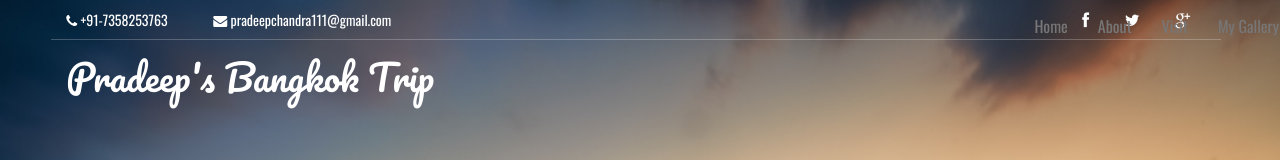
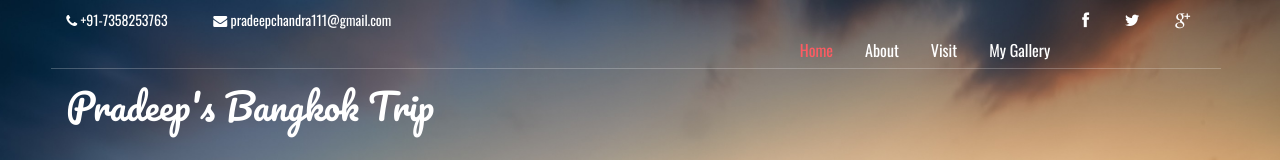
Before and after one commit to pradeep1511/bangkoktrip, a plain HTML site: page index.html in a window 1280 px wide. Shown: the top 160 px of the page. Drawn offline with nearby package versions, Linux system fonts and the light colour scheme.

Commit message:
Add files via upload

```diff
--- a/index.html
+++ b/index.html
@@ -32,6 +32,22 @@
 						<li><a class="facebook" href="https://plus.google.com/u/0/112842925193924857679" target="_blank"><i class="fa fa-google-plus" aria-hidden="true"></i></a></li>
 					</ul>
 				</div>
+				<div class="top-nav">
+					<nav class="navbar navbar-default">
+											<button type="button" class="navbar-toggle" data-toggle="collapse" data-target="#bs-example-navbar-collapse-1">Menu</button>
+
+
+						<div class="collapse navbar-collapse" id="bs-example-navbar-collapse-1">
+							<ul class="nav navbar-nav">
+								<li><a class="active" href="index.html">Home</a></li>
+								<li><a href="about.html">About</a></li>
+								<li><a href="services.html">Visit</a></li>
+								<li><a href="my gallery.html">My Gallery</a></li>
+								<div class="clearfix"> </div>
+							</ul>
+						</div>
+					</nav>
+				</div>
 				<div class="clearfix"> </div>
 			</div>
 		</div>
@@ -42,22 +58,6 @@
 						<a href="index.html">Pradeep's Bangkok Trip</a>
 					</h1>
 				</div>
-
-					<nav class="navbar navbar-default navbar-fixed-top">
-					<div class="navbar header">
-							<button type="button" class="navbar-toggle" data-toggle="collapse" data-target="#bs-example-navbar-collapse-1">Menu</button>
-
-						<div class="collapse navbar-collapse" id="bs-example-navbar-collapse-1">
-							<ul class="nav navbar-nav navbar-right">
-								<li><a class="active" href="index.html">Home</a></li>
-								<li><a href="about.html">About</a></li>
-								<li><a href="services.html">Visit</a></li>
-								<li><a href="my gallery.html">My Gallery</a></li>
-								<div class="clearfix"> </div>
-							</ul>
-						</div>
-						</div>
-					</nav>
 
 				<div class="clearfix"> </div>
 			</div>
```
